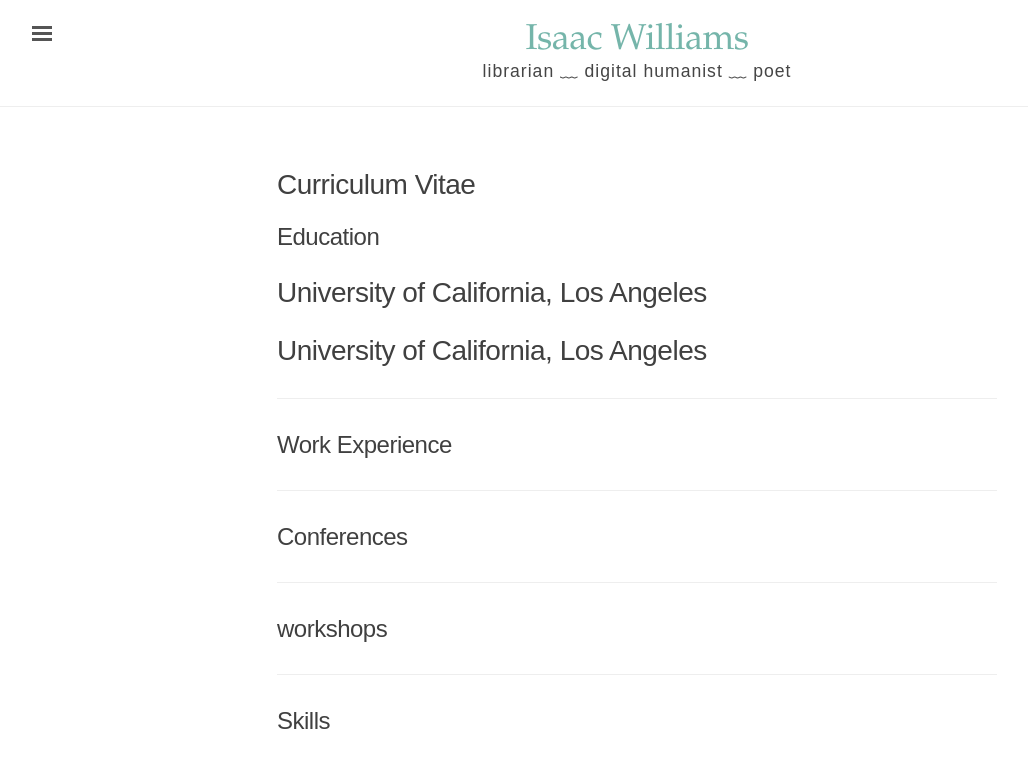
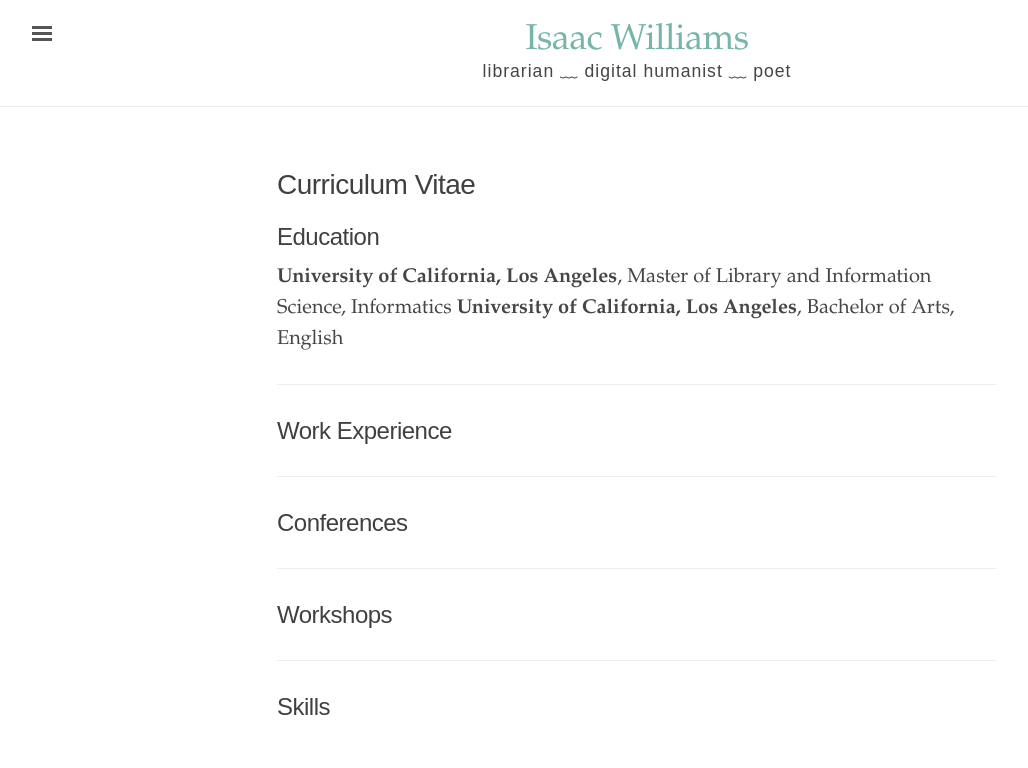
Before and after one commit to isawil/isawil.github.io, a Jekyll site: the page built from cv.md, in a window 1280 px wide. Shown: the top 768 px of the page, without its empty margins (3-1031 px from the left). Built offline with Jekyll 4.4.1, drawn with Linux system fonts in a browser that asks for light colours.

Commit message:
Update cv.md

```diff
--- a/cv.md
+++ b/cv.md
@@ -5,8 +5,9 @@
 
 ## Education
 
-# University of California, Los Angeles
-# University of California, Los Angeles
+**University of California, Los Angeles**, Master of Library and Information Science, Informatics
+**University of California, Los Angeles**, Bachelor of Arts, English
+
 ---
 
 ## Work Experience
@@ -17,7 +18,7 @@
 
 ---
 
-## workshops
+## Workshops
 
 ---
 
```
